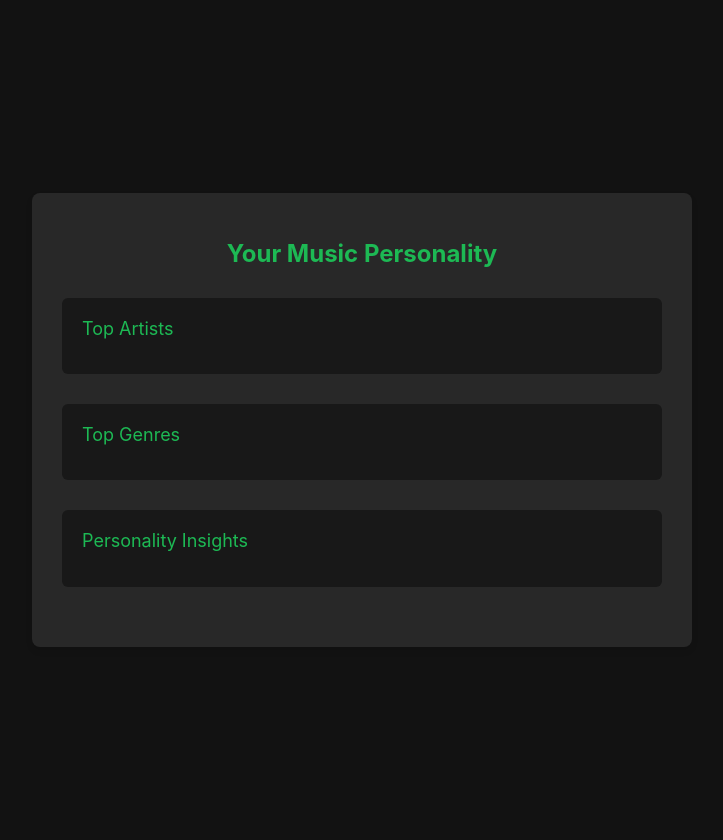
After one commit to eriklarson12/Team-27-Spotify-Wrapper, a Django app: template spotify_project/spotify_auth/templates/spotify_auth/personality_insights.html in a window 1280 px wide. The commit adds this page. Shown: the whole page, without its empty margins (278-1001 px from the left). Run offline with Django 5.2, Linux system fonts and the light colour scheme; the template is opened without the code that fills it, so the values that code supplies are empty.

Commit message:
gemini llm personality_insights

```diff
--- /dev/null
+++ b/spotify_project/spotify_auth/templates/spotify_auth/personality_insights.html
@@ -0,0 +1,125 @@
+<!DOCTYPE html>
+<html lang="en">
+<head>
+    <meta charset="UTF-8">
+    <meta name="viewport" content="width=device-width, initial-scale=1.0">
+    <title>Your Music Personality</title>
+    <style>
+        body {
+            font-family: -apple-system, BlinkMacSystemFont, 'Segoe UI', Roboto, sans-serif;
+            background-color: #121212;
+            color: white;
+            margin: 0;
+            padding: 20px;
+            display: flex;
+            justify-content: center;
+            align-items: center;
+            min-height: 100vh;
+        }
+
+        .container {
+            background-color: #282828;
+            padding: 30px;
+            border-radius: 8px;
+            text-align: center;
+            max-width: 600px;
+            width: 100%;
+            box-shadow: 0 4px 6px rgba(0, 0, 0, 0.1);
+        }
+
+        h1 {
+            color: #1DB954;
+            margin-bottom: 30px;
+            font-size: 24px;
+        }
+
+        .section {
+            margin-bottom: 30px;
+            padding: 20px;
+            background-color: #181818;
+            border-radius: 6px;
+        }
+
+        .section-title {
+            color: #1DB954;
+            font-size: 18px;
+            margin-bottom: 15px;
+            text-align: left;
+        }
+
+        .artists-list, .genres-list {
+            list-style: none;
+            padding: 0;
+            margin: 0;
+            text-align: left;
+        }
+
+        .artists-list li, .genres-list li {
+            margin-bottom: 8px;
+            color: #b3b3b3;
+            display: flex;
+            align-items: center;
+        }
+
+        .number {
+            color: #1DB954;
+            margin-right: 10px;
+            font-size: 14px;
+            min-width: 20px;
+        }
+
+        .insights {
+            text-align: left;
+            color: #b3b3b3;
+            line-height: 1.6;
+            font-size: 16px;
+        }
+
+        .divider {
+            height: 1px;
+            background-color: #404040;
+            margin: 20px 0;
+        }
+
+        .genre-name {
+            text-transform: capitalize;
+        }
+    </style>
+</head>
+<body>
+    <div class="container">
+        <h1>Your Music Personality</h1>
+
+        <div class="section">
+            <div class="section-title">Top Artists</div>
+            <ul class="artists-list">
+                {% for artist in top_artists %}
+                    <li>
+                        <span class="number">{{ forloop.counter }}.</span>
+                        {{ artist }}
+                    </li>
+                {% endfor %}
+            </ul>
+        </div>
+
+        <div class="section">
+            <div class="section-title">Top Genres</div>
+            <ul class="genres-list">
+                {% for genre in top_genres %}
+                    <li>
+                        <span class="number">{{ forloop.counter }}.</span>
+                        <span class="genre-name">{{ genre }}</span>
+                    </li>
+                {% endfor %}
+            </ul>
+        </div>
+
+        <div class="section">
+            <div class="section-title">Personality Insights</div>
+            <div class="insights">
+                {{ personality_insights|linebreaks }}
+            </div>
+        </div>
+    </div>
+</body>
+</html>
--- a/spotify_project/spotify_auth/templates/spotify_auth/profile.html
+++ b/spotify_project/spotify_auth/templates/spotify_auth/profile.html
@@ -15,6 +15,9 @@
 </div>
 <div class="actions">
     <a href="{% url 'get_top_genre' %}" class="spotify-button">View Your Top Genre</a>
+</div>
+<div class="actions">
+    <a href="{% url 'get_personality_insights' %}" class="spotify-button">View Your Personality Insights</a>
 </div>
 
 <style>
--- a/spotify_project/spotify_auth/urls.py
+++ b/spotify_project/spotify_auth/urls.py
@@ -8,5 +8,6 @@ urlpatterns = [
     path('profile/', views.profile, name='profile'),
     path('top-tracks/', views.get_top_tracks, name='get_top_tracks'),
     path('top-artists/', views.get_top_artists, name='get_top_artists'),
-    path('top-genre/', views.get_top_genre, name='get_top_genre')
+    path('top-genre/', views.get_top_genre, name='get_top_genre'),
+    path('personality_insights/', views.get_personality_insights, name='get_personality_insights')
 ]
```
Also changed, not shown: spotify_project/requirements.txt (added, +18 -0 lines), spotify_project/spotify_auth/gemini_client.py (added, +82 -0 lines), spotify_project/spotify_auth/views.py (+79 -2 lines), spotify_project/spotify_project/settings.py (+10 -6 lines), spotify_project/spotify_auth/templates/base.html (added), spotify_project/spotify_auth/templates/spotify_auth/base.html (added), 1 other file.
